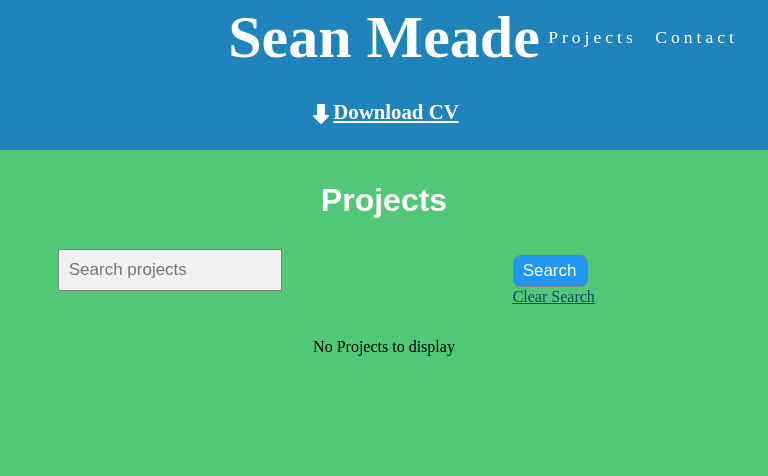
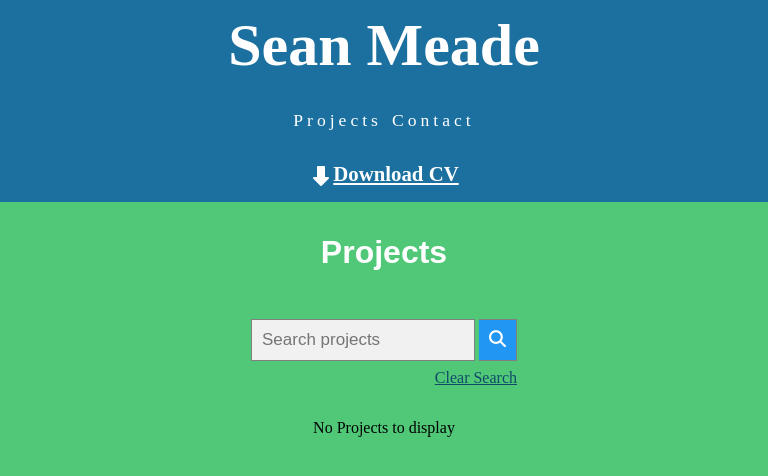
Before and after one commit to sean-meade/portfolio-website, a Django app: page /projects/ in a window 768 px wide. Shown: the top 476 px of the page. Run offline with Django 3.2, Linux system fonts and the light colour scheme; data that the repository does not hold is empty.

Commit message:
colour scheme try out

```diff
--- a/static/css/card.css
+++ b/static/css/card.css
@@ -8,7 +8,6 @@
     font-size: 1rem;
     justify-content: center;
     align-items: center;
-    margin-top: 2rem;
     color: #000;
 }
 
@@ -163,9 +162,6 @@
 }
 
 @media (min-width: 640px) {
-    .blog-card
-}
-@media (min-width: 640px) {
     .blog-card {
         flex-direction: row;
         max-width: 80vw;
--- a/static/css/search.css
+++ b/static/css/search.css
@@ -57,7 +57,7 @@
 
 .search-box-container {
     display: flex;
-    align-items: center;
+    flex-direction: column;
     justify-content: space-around;
 }
 
@@ -72,13 +72,11 @@
 
 /* Style the submit button */
 .search-box-container button {
-    float: left;
-    padding: 5px 10px;
+    padding: 10px;
     background: #2196F3;
     color: white;
     font-size: 17px;
     border: 1px solid grey;
-    border-radius: 0.5rem;
     border-left: none;
     /* Prevent double borders */
     cursor: pointer;
@@ -99,8 +97,14 @@
     color: #114968;
     vertical-align: middle;
     display: inline;
+    float: right;
+    padding-top: 0.5rem;
 }
 
 .search-buttons {
     padding-top: 1.25rem;
 }
+
+.search-box {
+    margin: 2rem auto;
+}
--- a/static/css/style.css
+++ b/static/css/style.css
@@ -19,7 +19,7 @@ h1, h2, h3, h4, h5, h6 {
 /* heading and logo */
 
 header {
-    background-color: #1f83bc;
+    background-color: #1b70a0;
     line-height: 4.68rem;
 }
 
@@ -49,7 +49,7 @@ a:active {
     align-self: flex-start;
     font-family: Celtic;
     font-size: 3.75rem;
-
+    margin-top: 0.5rem;
 }
 
 /* navigation links */
@@ -84,6 +84,7 @@ nav {
     text-align: center;
     text-decoration: underline;
     font-size: 1.3rem;
+
 }
 
 /* hero image */
@@ -183,3 +184,26 @@ nav {
         font-size: 3rem;
     }
 }
+
+@media screen and (max-width: 940px) {
+    nav {
+        position: relative;
+    }
+    nav ul {
+        display: flex;
+        justify-content: center;
+    }
+
+    #menu li:last-child {
+        padding: 0;
+    }
+
+    #menu {
+        padding: 0;
+    }
+
+    #cv-download {
+        line-height: 2rem;
+        padding-bottom: 0.75rem;
+    }
+}
--- a/templates/projects.html
+++ b/templates/projects.html
@@ -12,10 +12,7 @@
 <div id="search-form">
     <form method="GET" action="{% url 'projects' %}" name="searchProjects">
         <div class="search-box-container">
-            <div class="search-box">
-                <input class="" type="text" name="q" placeholder="Search projects">
 
-            </div>
             <div class="search-items">
 
                 {% if tags %}
@@ -26,14 +23,14 @@
 
                     {% if tag.id|slugify in highlight_tags %}
                     <input id="checkbox-btn-{{tag.friendly_name}}" class="checkbox" type="checkbox" value="{{tag.id}}"
-                    name="checks[]" value="{{ forloop.counter0 }}" onclick="SearchTag(this)" checked>
+                        name="checks[]" value="{{ forloop.counter0 }}" onclick="SearchTag(this)" checked>
 
                     {% else %}
 
                     <input id="checkbox-btn-{{tag.friendly_name}}" class="checkbox" type="checkbox" value="{{tag.id}}"
-                        name="checks[]" value="{{ forloop.counter0 }}" onclick="SearchTag(this)" >
+                        name="checks[]" value="{{ forloop.counter0 }}" onclick="SearchTag(this)">
 
-                        {% endif %}
+                    {% endif %}
 
                     <label class="label" for="checkbox-btn-{{tag.friendly_name}}" class="checkbox"
                         type="checkbox">{{tag.name}}</label>
@@ -44,8 +41,9 @@
 
                 {% endif %}
             </div>
-            <div class="search-buttons">
-                <button type="submit">Search</button>
+            <div class="search-box">
+                <input class="" type="text" name="q" placeholder="Search projects">
+                <button type="submit"><i class="fa fa-search"></i></button>
                 <p class="clear-search">
                     <a href="{% url 'projects' %}" style="vertical-align:middle; display:inline;">Clear Search</a>
                 </p>
```
